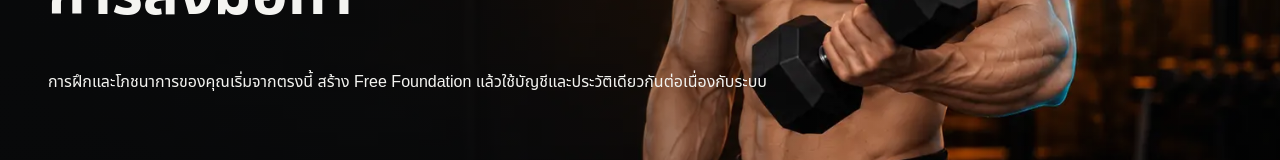
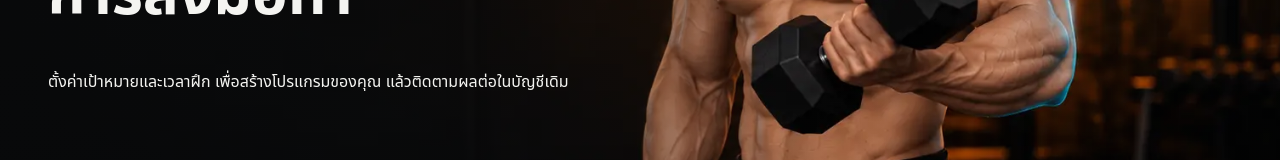
Before and after one commit to nutyfreshz/kdkamato, a Next.js app: page /training in a window 1280 px wide. Shown: the part 412-572 px from the top of the page. Built offline with nearby package versions, Linux system fonts and the light colour scheme; no server answers.

Commit message:
ux: simplify training entry copy

```diff
--- a/app/training/page.jsx
+++ b/app/training/page.jsx
@@ -23,8 +23,8 @@ export default async function TrainingPage() {
           </h1>
           <p>
             {en
-              ? 'Your Training + Nutrition system lives here. Start with the Free Foundation, then continue with the same account and history as the system develops.'
-              : 'การฝึกและโภชนาการของคุณเริ่มจากตรงนี้ สร้าง Free Foundation แล้วใช้บัญชีและประวัติเดียวกันต่อเนื่องกับระบบ'}
+              ? 'Set your goal, training time, and equipment to build your program, then keep tracking your results with the same account.'
+              : 'ตั้งค่าเป้าหมายและเวลาฝึก เพื่อสร้างโปรแกรมของคุณ แล้วติดตามผลต่อในบัญชีเดิม'}
           </p>
           <div style={{display:'flex',gap:'12px',flexWrap:'wrap',marginTop:'28px'}}>
             <Link className="text-cta" href="/home">
```
